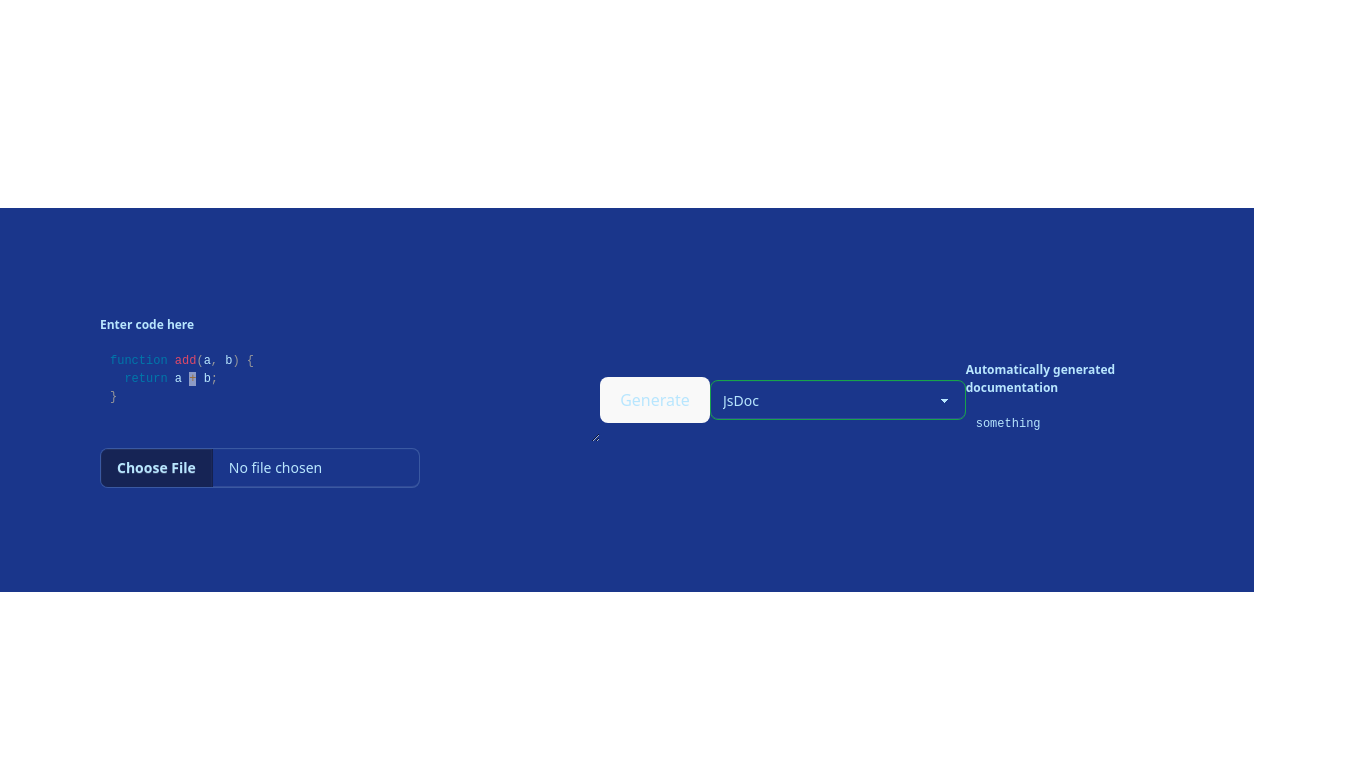
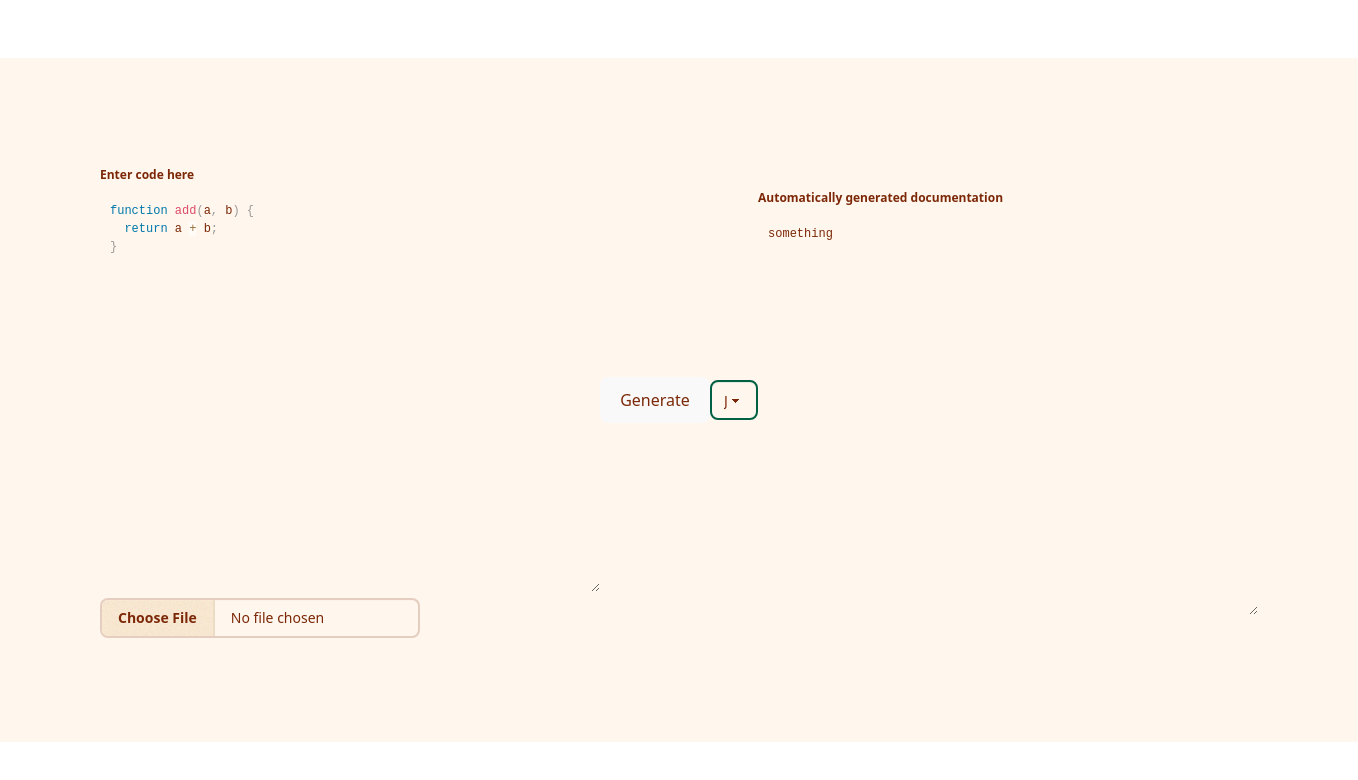
Before and after one commit to prth8564/code_documentation_generator, a React (Vite) app: page / in a window 1280 px wide. Shown: the top 780 px of the page, 1358 px wide, since content can reach past the window. Built offline with nearby package versions, Linux system fonts and the light colour scheme.

Commit message:
restructuring

```diff
--- a/index.html
+++ b/index.html
@@ -1,5 +1,5 @@
 <!doctype html>
-<html data-theme="aqua" lang="en">
+<html data-theme="caramellatte" lang="en">
   <head>
     <meta charset="UTF-8" />
     <link rel="icon" type="image/svg+xml" href="/vite.svg" />
--- a/src/App.css
+++ b/src/App.css
@@ -1,6 +1,6 @@
 @import "tailwindcss";
 @plugin "daisyui"{
-  themes: aqua
+  themes: caramellatte
 }
 
 .iofields {
--- a/src/App.jsx
+++ b/src/App.jsx
@@ -1,94 +1,12 @@
 import "./App.css";
-import { query } from "./functions/apiCall";
-import { useState } from "react";
-import Editor from "react-simple-code-editor";
-import { highlight, languages } from "prismjs/components/prism-core";
-import "prismjs/components/prism-markup";
-import "prismjs/components/prism-clike";
-import "prismjs/components/prism-javascript";
-import "prismjs/components/prism-markdown";
-import "prismjs/themes/prism.css";
+import Home from "./components/home";
+
 function App() {
-  const [output, setOutput] = useState("something");
-  const [code, setCode] = useState(`function add(a, b) {\n  return a + b;\n}`);
-  const [mode, setMode] = useState();
-  const getPrompt = (mode) => {
-    const prompts = {
-      jsdoc: `Generate JSDoc-style comments for the following JavaScript code. Add comments only above functions and methods using proper JSDoc syntax. Keep the code unchanged and return only the updated code with JSDoc comments.\n\nCode:\n${code}`,
-      inline: `Add helpful inline comments to the following JavaScript code to explain what each part does. Keep the structure unchanged. Return only the updated code with inline comments.\n\nCode:\n${code}`,
-      both: `Add both JSDoc-style comments above functions and helpful inline comments within the following JavaScript code. Use JSDoc syntax for function-level documentation and inline comments to explain key logic inside the functions. Keep the code unchanged and return only the updated code with comments added.\n\nCode:\n${code}`,
-      markdown: `Generate technical documentation in clean markdown format for the following JavaScript code.
-            Include a brief overview, list of functions or methods with explanations, and any important behavior or edge cases.
-            Return only the output in markdown syntax without any extra commentary.
-  Code:
-${code}`,
-    };
-    return prompts[mode];
-  };
-  const handleFileChange = (event) => {
-    const file = event.target.files[0];
-    if (file) {
-      const reader = new FileReader();
-      reader.readAsText(file);
-      reader.onload = () => setCode(reader.result);
-    }
-  };
+
 
   return (
-    <div data-theme="aqua">
-      <div className="iofields">
-        <fieldset className="fieldset">
-          <legend className="fieldset-legend">Enter code here</legend>
-          <Editor
-            value={code}
-            onValueChange={(code) => setCode(code)}
-            highlight={(code) => highlight(code, languages.js)}
-            padding={10}
-            style={{
-              fontFamily: '"Fira code", "Fira Mono", monospace',
-              fontSize: 12,
-              minHeight: 100,
-              minWidth: 500,
-              overflow: "scroll",
-              resize: "block",
-            }}
-          />
-          <input
-            type="file"
-            className="file-input"
-            onChange={handleFileChange}
-          ></input>
-        </fieldset>
-
-        <button
-          className="btn-primary"
-          onClick={async () => setOutput("" + (await query(getPrompt(mode))))}
-        >
-          Generate
-        </button>
-        <select value={mode} onChange={(e)=> setMode(e.target.value)} defaultValue="jsdoc" className="select select-success">
-  <option disabled={true}>Pick a format</option>
-  <option value="jsdoc">JsDoc</option>
-  <option value="inline">Inline Comments</option>
-  <option value="both">Inline Comments+JsDoc</option>
-  <option value="markdown">Markdown</option>
-</select>
-        <fieldset className="fieldset">
-          <legend className="fieldset-legend">
-            Automatically generated documentation
-          </legend>
-          <Editor
-            value={output}
-            onValueChange={(op) => setOutput(op)}
-            highlight={(code) => highlight(code, languages.md)}
-            padding={10}
-            style={{
-              fontFamily: '"Fira code", "Fira Mono", monospace',
-              fontSize: 12,
-            }}
-          />
-        </fieldset>
-      </div>
+    <div data-theme="caramellatte">
+      <Home />
     </div>
   );
 }
--- /dev/null
+++ b/src/components/editor.jsx
@@ -0,0 +1,42 @@
+import Editor from "react-simple-code-editor";
+import { highlight, languages } from "prismjs/components/prism-core";
+import "prismjs/components/prism-markup";
+import "prismjs/components/prism-clike";
+import "prismjs/components/prism-javascript";
+import "prismjs/components/prism-markdown";
+import "prismjs/themes/prism.css";
+export default function CustomEditor({value,onChange,highlight}){
+    return (
+        <Editor
+            value={value}
+            onValueChange={onChange}
+            highlight={highlight}
+            padding={10}
+            style={{
+              fontFamily: '"Fira code", "Fira Mono", monospace',
+              fontSize: 12,
+              minHeight: 400,
+              minWidth: 500,
+              overflow: "scroll",
+              resize: "block",
+            }}
+          />
+    )
+}
+
+export function OutputEditor({output,setOutput,mode}){
+    const lang = mode == 'markdown'? languages.md : languages.js
+    return (
+    <CustomEditor value={output}
+            onChange={(op) => setOutput(op)}
+            highlight={(code) => highlight(code, lang)} />
+        )
+}
+
+export function CodeEditor({code,setCode}){
+    return (
+        <CustomEditor value={code}
+            onChange={(code) => setCode(code)}
+            highlight={(code) => highlight(code, languages.js)} />
+    )
+}
--- /dev/null
+++ b/src/components/home.jsx
@@ -0,0 +1,42 @@
+import {query} from "../functions/apiCall"
+import { useState } from "react";
+import { getPrompt,handleFileChange } from "../functions/getPrompt"
+import {OutputEditor,CodeEditor} from "./editor";
+export default function Home(){
+    const [output, setOutput] = useState("something");
+  const [code, setCode] = useState(`function add(a, b) {\n  return a + b;\n}`);
+  const [mode, setMode] = useState("jsdoc");
+    return (
+        <div className="iofields">
+        <fieldset className="fieldset">
+          <legend className="fieldset-legend">Enter code here</legend>
+          <CodeEditor code={code} setCode={setCode}/>
+          <input
+            type="file"
+            className="file-input"
+            onChange={(e)=>handleFileChange(e,setCode)}
+          ></input>
+        </fieldset>
+
+        <button
+          className="btn-primary"
+          onClick={async () => setOutput("" + (await query(getPrompt(mode,code))))}
+        >
+          Generate
+        </button>
+        <select value={mode} onChange={(e)=> setMode(e.target.value)} className="select select-success">
+  <option disabled={true}>Pick a format</option>
+  <option value="jsdoc">JsDoc</option>
+  <option value="inline">Inline Comments</option>
+  <option value="both">Inline Comments+JsDoc</option>
+  <option value="markdown">Markdown</option>
+</select>
+        <fieldset className="fieldset">
+          <legend className="fieldset-legend">
+            Automatically generated documentation
+          </legend>
+          <OutputEditor output={output} setOutput={setOutput} mode={mode} />
+        </fieldset>
+      </div>
+    )
+}
--- /dev/null
+++ b/src/functions/getPrompt.jsx
@@ -0,0 +1,25 @@
+export const getPrompt = (mode,code) => {
+
+    const prompts = {
+      jsdoc: `Generate JSDoc-style comments for the following JavaScript code. Add comments only above functions and methods using proper JSDoc syntax. Keep the code unchanged and return only the updated code with JSDoc comments.\n\nCode:\n${code}`,
+      inline: `Add helpful inline comments to the following JavaScript code to explain what each part does. Keep the structure unchanged. Return only the updated code with inline comments.\n\nCode:\n${code}`,
+      both: `Add both JSDoc-style comments above functions and helpful inline comments within the following JavaScript code. Use JSDoc syntax for function-level documentation and inline comments to explain key logic inside the functions. Keep the code unchanged and return only the updated code with comments added.\n\nCode:\n${code}`,
+      markdown: `Generate technical documentation in clean markdown format for the following JavaScript code.
+            Include a brief overview, list of functions or methods with explanations, and any important behavior or edge cases.
+            Return only the output in markdown syntax without any extra commentary.
+  Code:
+${code}`,
+    };
+    return {inputs:prompts[mode]};
+  };
+
+
+
+export const handleFileChange = (event,setCode) => {
+    const file = event.target.files[0];
+    if (file) {
+      const reader = new FileReader();
+      reader.readAsText(file);
+      reader.onload = () => setCode(reader.result);
+    }
+  };
```
